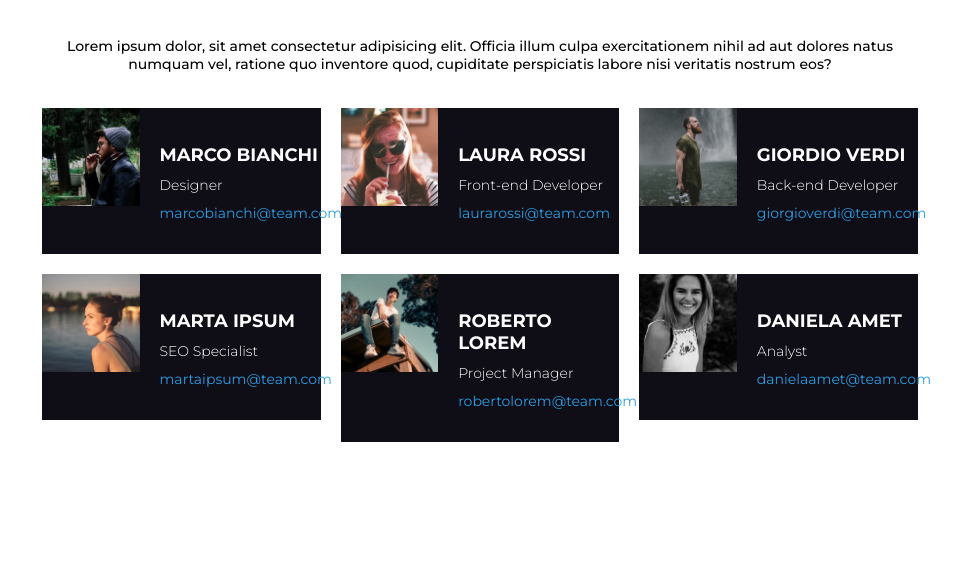
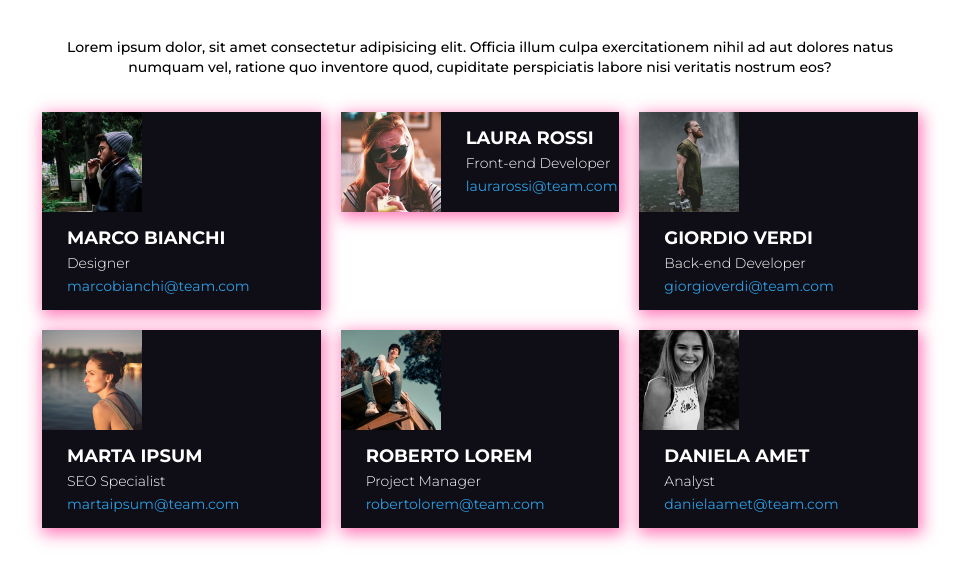
Before and after one commit to broyettore/html-css-float-cards, a plain HTML site: page index.html in a window 1280 px wide. Shown: the part 82-664 px from the top of the page, without its empty margins (160-1123 px from the left). Drawn offline with Linux system fonts and the light colour scheme.

Commit message:
minor corrections

```diff
--- a/assets/css/style.css
+++ b/assets/css/style.css
@@ -36,6 +36,7 @@ html {
  section p {
     font-size: 1.4rem;
     font-weight: 500;
+    line-height: 2rem;
  }
 
   /*********************
@@ -59,6 +60,7 @@ html {
     margin: 10px;
     color: #fff;
     float: left;
+    box-shadow: 2px 4px 15px 2px rgba(255,115,181,0.95);
  }
 
 
@@ -67,19 +69,17 @@ html {
  ******************** */
 
  .profile-pic {
-    height: 100%;
-    width: 35%;
     float: left;
  }
 
  .profile-pic img {
     display: block;
-    width: 100%;
+    height: 100px;
  }
 
  .profile-description {
-    width: calc(65% - 20px);
-    margin: 36px 0 32px 20px;
+   margin-left: 25px;
+   padding: 15px 0;
     text-align: left;
     float: left;
  }
@@ -92,7 +92,7 @@ html {
  .profile-description h4 {
     font-size: 1.4rem;
     font-weight: 300;
-    padding: 10px 0;
+    padding: 5px 0;
  }
 
  .profile-description a {
```
